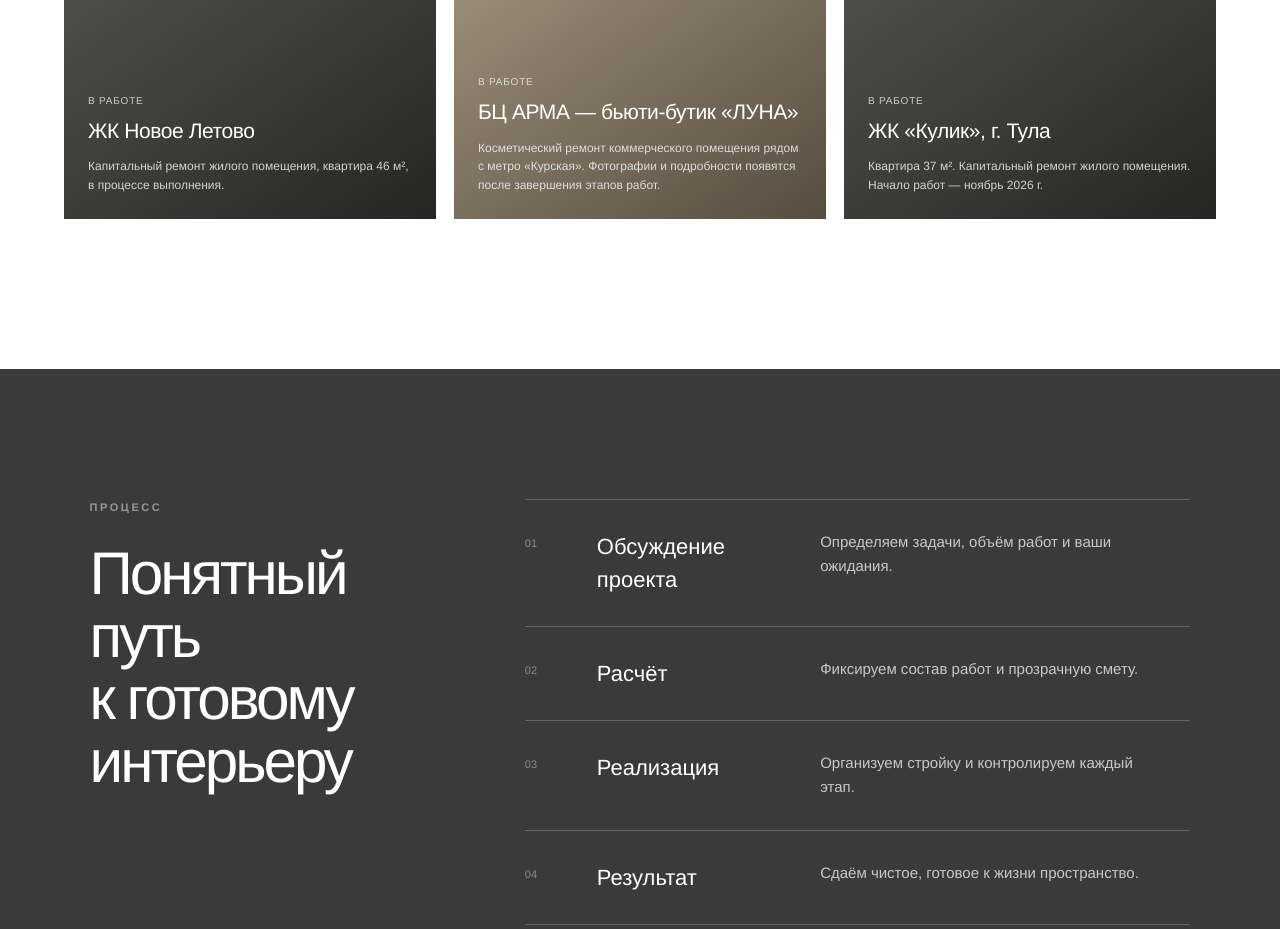
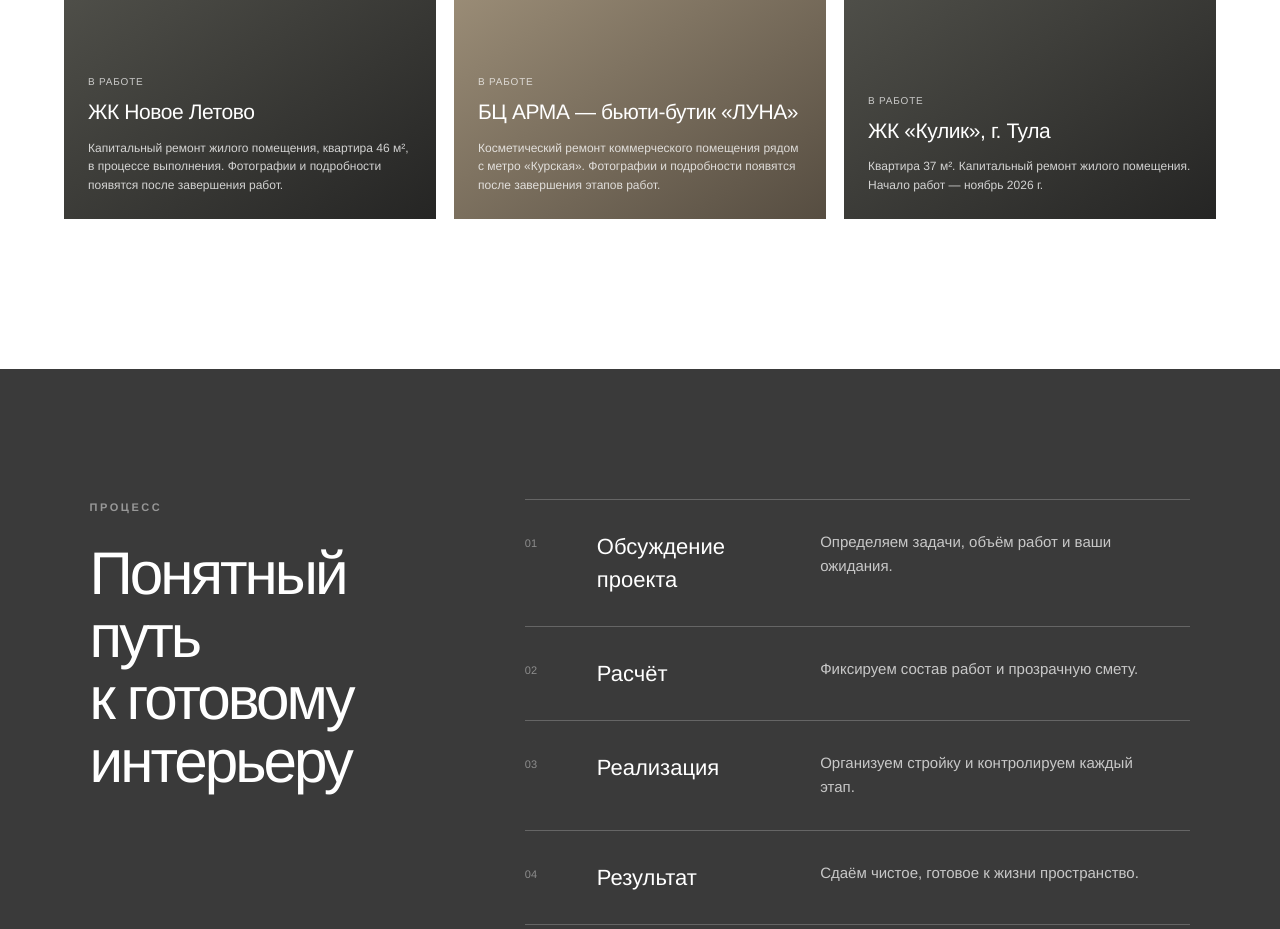
Before and after one commit to artemy-os/formula-remonta, a Next.js app: page / in a window 1280 px wide. Shown: the part 3740-4669 px from the top of the page. Built offline with nearby package versions, Linux system fonts and the light colour scheme.

Commit message:
Add Novoye Letovo project note

```diff
--- a/app/page.tsx
+++ b/app/page.tsx
@@ -75,7 +75,7 @@ const projects = [
   {
     category: "В РАБОТЕ",
     title: "ЖК Новое Летово",
-    description: "Капитальный ремонт жилого помещения, квартира 46 м², в процессе выполнения.",
+    description: "Капитальный ремонт жилого помещения, квартира 46 м², в процессе выполнения. Фотографии и подробности появятся после завершения работ.",
     image: undefined,
     alt: "",
     className: "project-in-progress",
```
